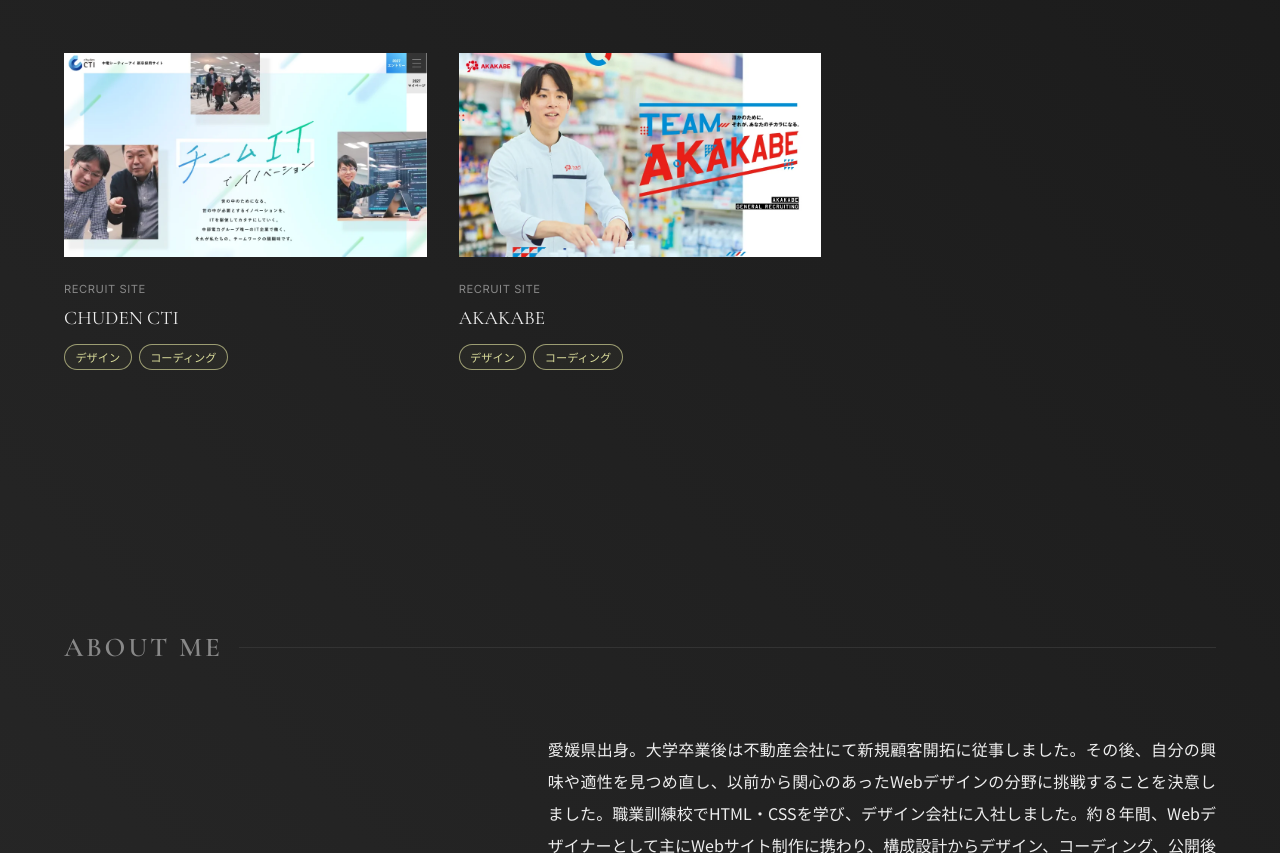
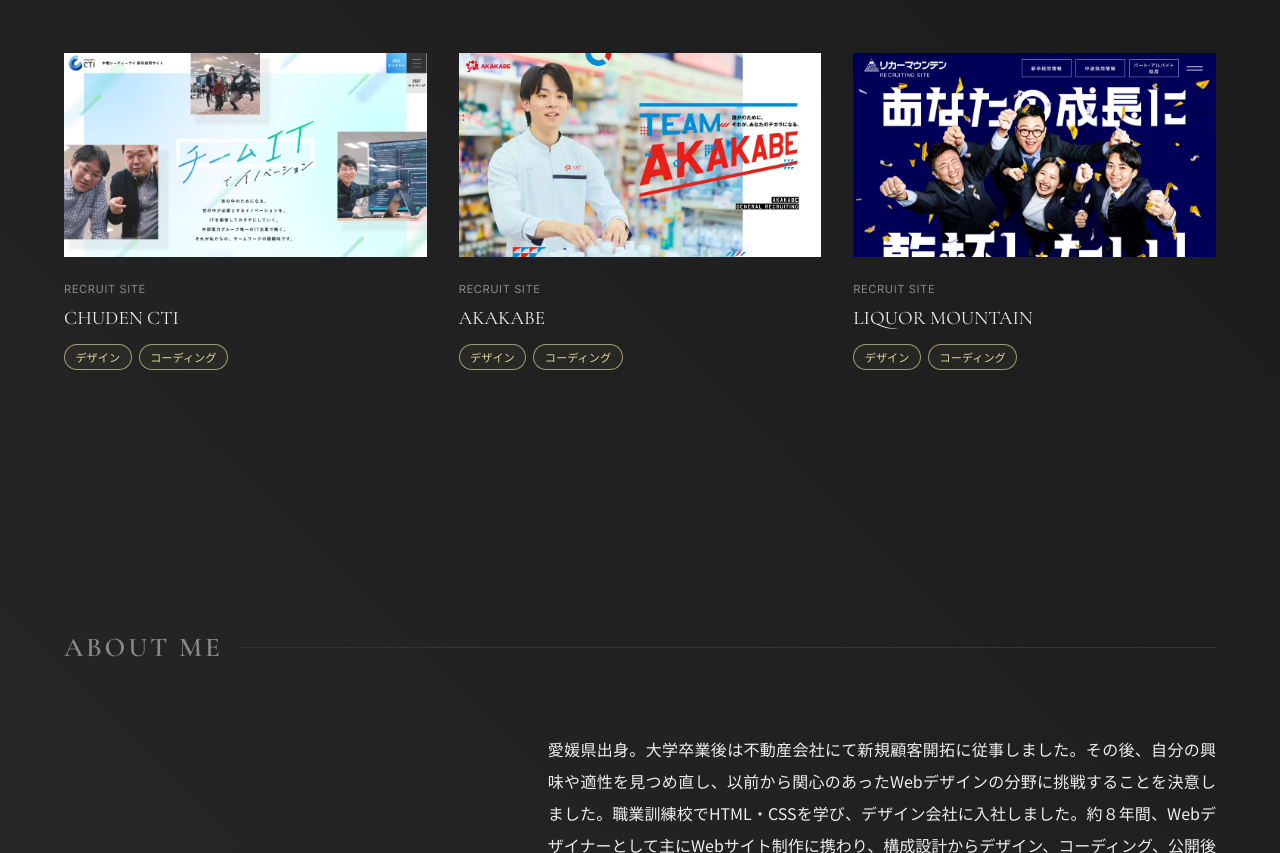
Before and after one commit to hyooo-ky/portfolio, a website: page index.html in a window 1280 px wide. Shown: the part 2100-2953 px from the top of the page. Drawn offline with nearby package versions, Linux system fonts and the light colour scheme.

Commit message:
indexbuild

```diff
--- a/index.html
+++ b/index.html
@@ -251,6 +251,21 @@
                             </div>
                         </a>
                     </article>
+                    <article class="work-item">
+                        <a href="https://www.likaman.co.jp/recruit/" target="_blank" rel="noopener noreferrer" class="work-link">
+                            <div class="work-image-container">
+                                <div class="work-image-placeholder">
+                                    <img src="img/work-12.webp" alt="LIQUOR MOUNTAIN" loading="lazy">
+                                </div>
+                                <div class="work-overlay"><span class="view-more">View</span></div>
+                            </div>
+                            <div class="work-info">
+                                <p class="work-category">RECRUIT SITE</p>
+                                <h3 class="work-title">LIQUOR MOUNTAIN</h3>
+                                <ul class="work-tags" aria-label="担当範囲"><li class="work-tag">デザイン</li><li class="work-tag">コーディング</li></ul>
+                            </div>
+                        </a>
+                    </article>
 <!-- works:end -->
 				</div>
 			</div>
```
